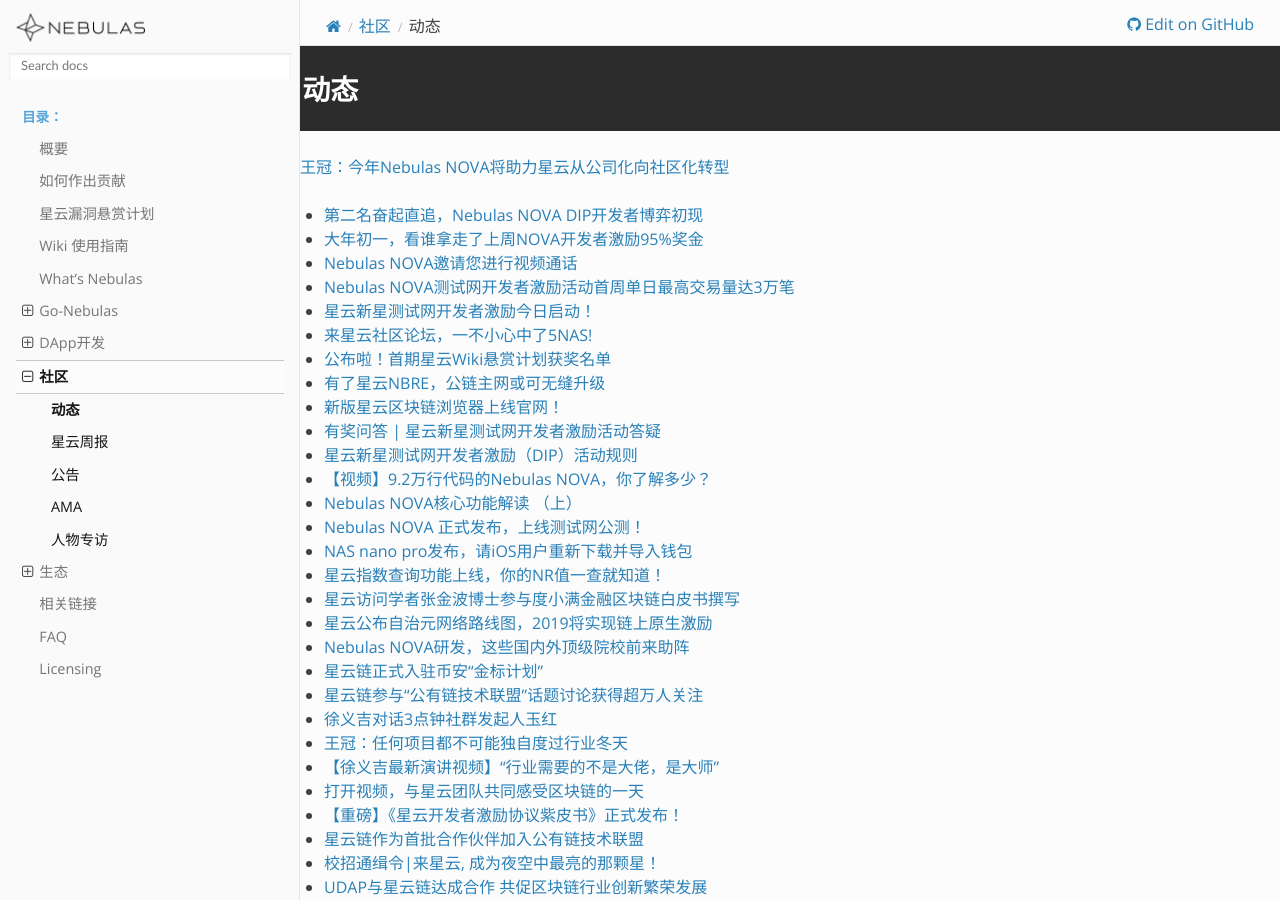
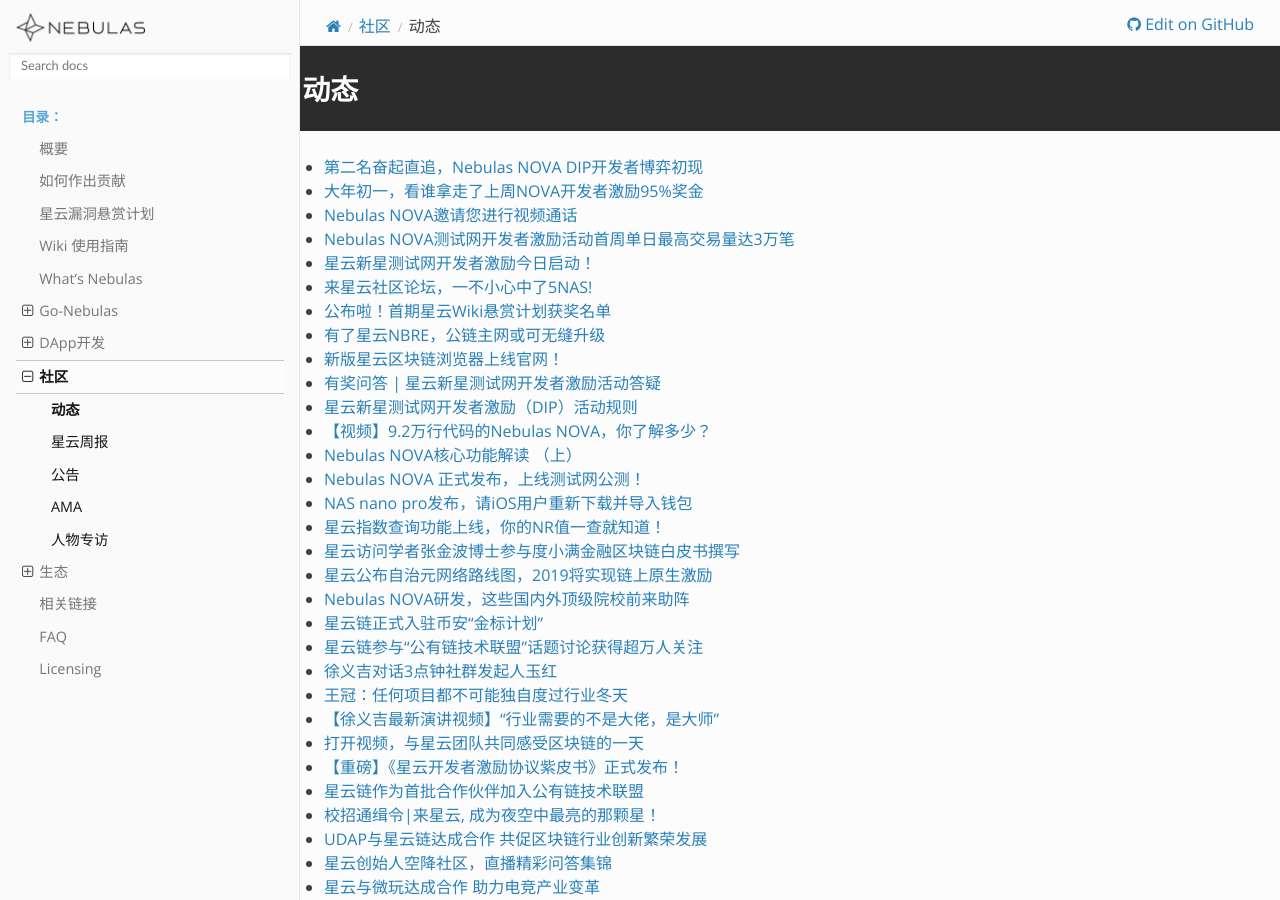
Before and after one commit to nebulasio/nebdocs, a Sphinx documentation site: the page built from docs/community/events.md, in a window 1280 px wide and 900 px high. Built offline with Sphinx 7.4.7 and the Read the Docs theme 2.0.0, drawn with Linux system fonts in a browser that asks for light colours; pages that are not in the unit, such as notebooks, are missing from menus.

Commit message:
Update events.md

```diff
--- a/docs/community/events.md
+++ b/docs/community/events.md
@@ -1,5 +1,4 @@
 # 动态
-[王冠：今年Nebulas NOVA将助力星云从公司化向社区化转型](https://blog.nebulas.io/2019/02/15/nebulas-nova-will-play-a-key-role-in-transforming-nebulas-from-a-corporate-model-to-a-community-model/)
 - [第二名奋起直追，Nebulas NOVA DIP开发者博弈初现](https://blog.nebulas.io/2019/02/12/the-second-place-to-catch-up-the-nebulas-nova-dip-developer-game-is-beginning-to-appear/)
 - [大年初一，看谁拿走了上周NOVA开发者激励95%奖金](https://blog.nebulas.io/2019/02/06/on-new-years-day-see-who-took-the-95-bonus-from-nebulas-nova-testnet-developers-last-week/)
 - [Nebulas NOVA邀请您进行视频通话](https://blog.nebulas.io/2019/01/30/nebulas-nova-invites-you-to-make-a-video-call/)
```
